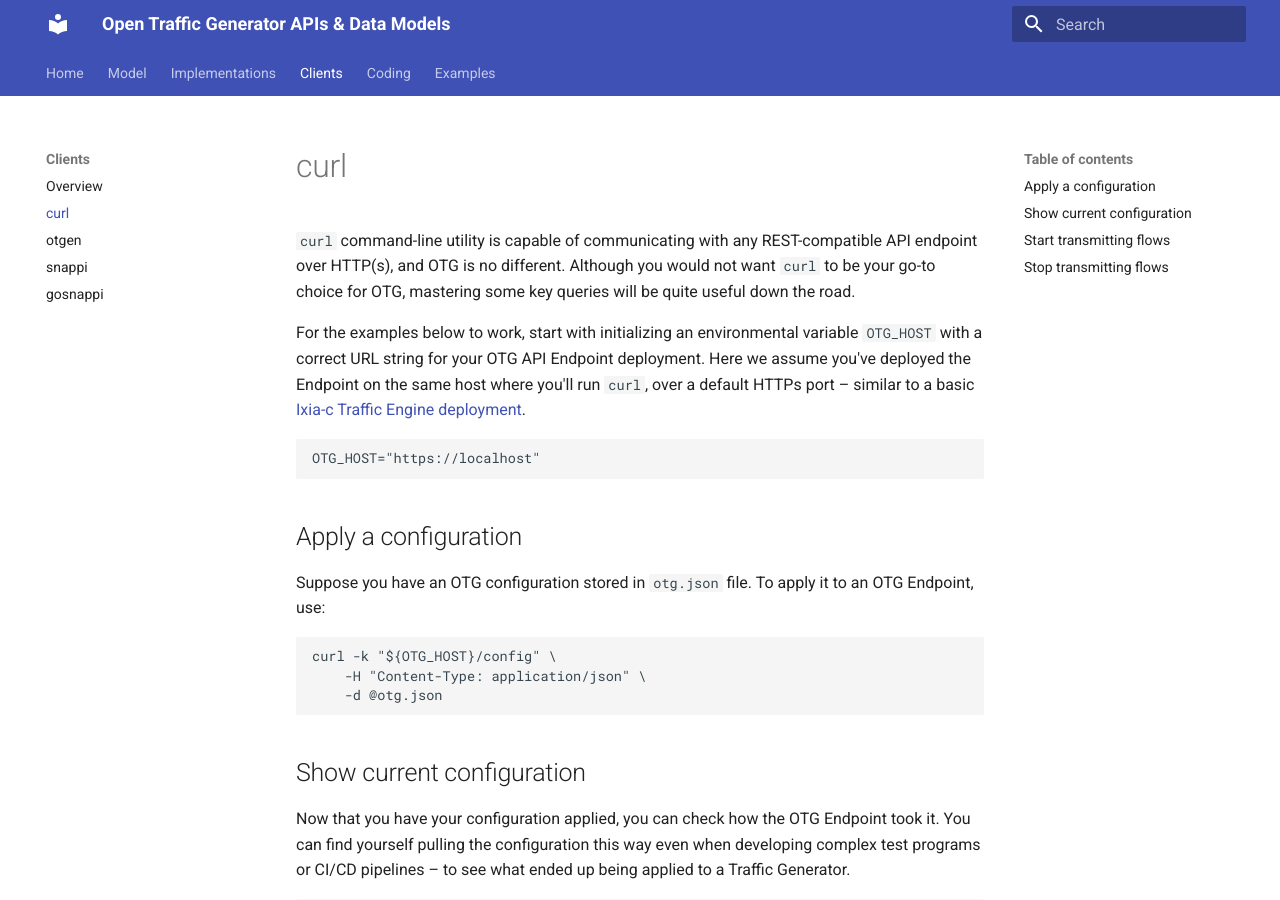
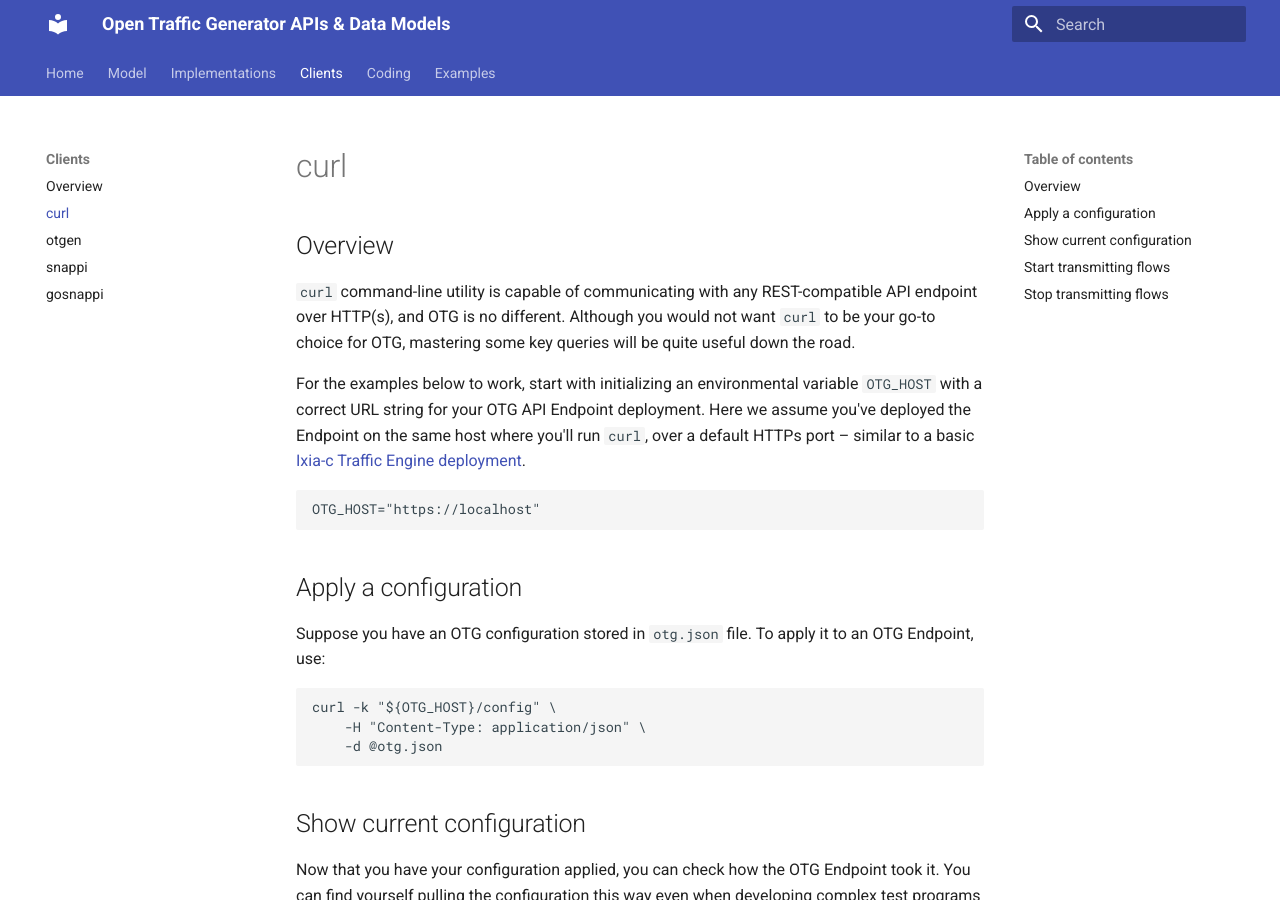
Before and after one commit to open-traffic-generator/open-traffic-generator.github.io, an MkDocs documentation site: the page built from docs/clients/curl.md, in a window 1280 px wide and 900 px high. Built offline with MkDocs 1.6.1 and Material for MkDocs 9.7.7, drawn with Linux system fonts in a browser that asks for light colours.

Commit message:
added overview titles

```diff
--- a/docs/clients/curl.md
+++ b/docs/clients/curl.md
@@ -1,4 +1,6 @@
 # curl
+
+## Overview
 
 `curl` command-line utility is capable of communicating with any REST-compatible API endpoint over HTTP(s), and OTG is no different. Although you would not want `curl` to be your go-to choice for OTG, mastering some key queries will be quite useful down the road.
 
```
Also changed, not shown: docs/clients/gosnappi.md (+2 -0 lines).
